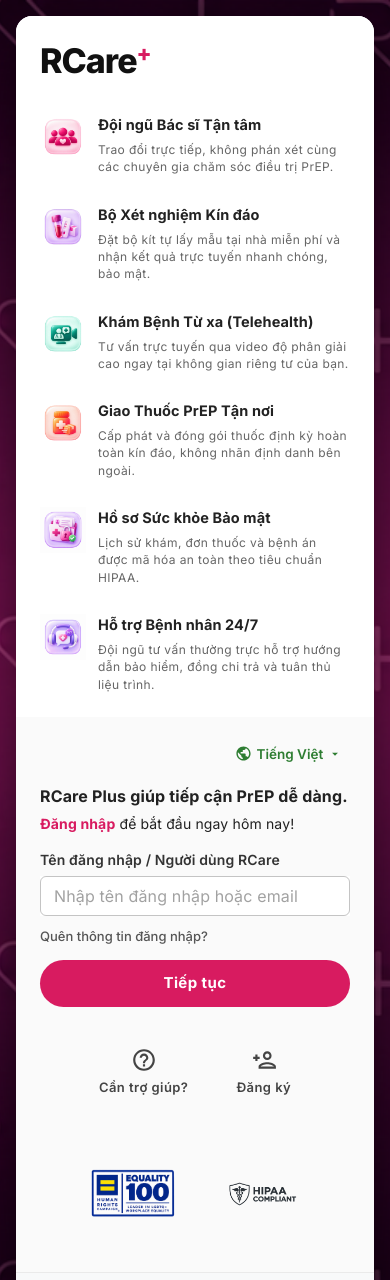
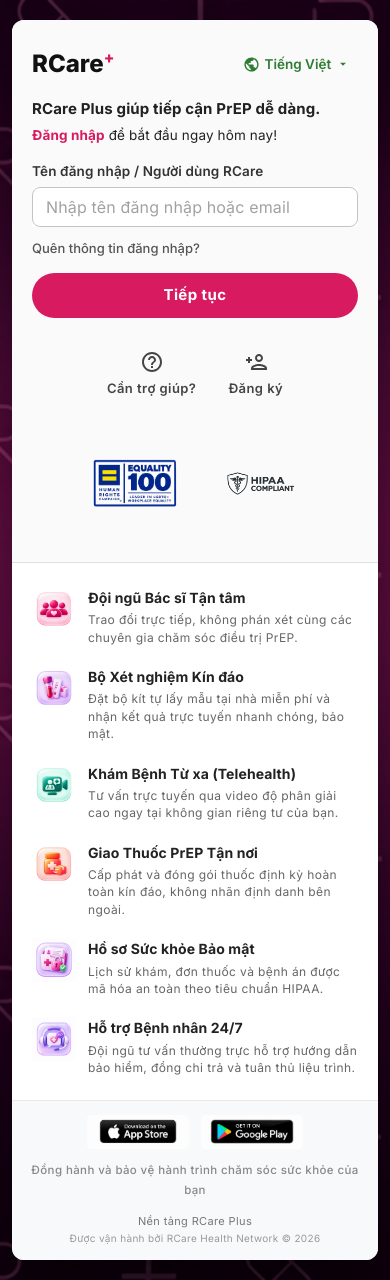
Before and after one commit to NguyenNhatHa303/rcare-plus-project, a React (Vite) app: page / in a window 390 px wide. Before the commit the page ends 844 px from the top, so only its background shows below. Built offline with nearby package versions, Linux system fonts and the light colour scheme; the HTML template or start-up script is replaced by a standard one.

Commit message:
update: fix global mobile scroll in index.html

```diff
--- a/index.html
+++ b/index.html
@@ -4,20 +4,20 @@
     <meta charset="UTF-8" />
     <link rel="icon" type="image/svg+xml" href="/favicon.svg" />
 
-    <!-- Viewport tối ưu cho Mobile & iOS: hỗ trợ tai thỏ, chặn zoom vỡ layout khi gõ form -->
+    <!-- Viewport tối ưu cho Mobile & iOS: hỗ trợ tai thỏ, chặn auto-zoom gây vỡ bố cục khi nhập liệu -->
     <meta
       name="viewport"
       content="width=device-width, initial-scale=1.0, maximum-scale=1.0, user-scalable=no, viewport-fit=cover"
     />
 
-    <!-- Màu thanh trạng thái trên trình duyệt di động -->
+    <!-- Tối ưu hiển thị thanh trạng thái trình duyệt -->
     <meta name="theme-color" content="#111111" />
     <meta name="mobile-web-app-capable" content="yes" />
     <meta name="apple-mobile-web-app-status-bar-style" content="black-translucent" />
 
     <title>RCare Plus</title>
 
-    <!-- Nạp sẵn Google Font Inter -->
+    <!-- Nạp sẵn font Inter chuẩn -->
     <link rel="preconnect" href="https://fonts.googleapis.com" />
     <link rel="preconnect" href="https://fonts.gstatic.com" crossorigin />
     <link
@@ -30,14 +30,16 @@
         margin: 0;
         padding: 0;
         box-sizing: border-box;
-        -webkit-tap-highlight-color: transparent; /* Tắt vệt xám khi bấm chạm trên mobile */
+        -webkit-tap-highlight-color: transparent;
       }
 
+      /* Mở khóa cuộn dọc trơn tru, không khóa cứng chiều cao */
       html, body {
         width: 100%;
         min-height: 100%;
-        height: 100%;
         overflow-x: hidden;
+        overflow-y: auto !important;
+        -webkit-overflow-scrolling: touch;
         font-family: 'Inter', -apple-system, BlinkMacSystemFont, 'Segoe UI', Roboto, Helvetica, Arial, sans-serif;
         background-color: #fafafa;
         color: #111111;
@@ -47,13 +49,21 @@
 
       #root {
         width: 100%;
-        min-height: 100%;
-        height: 100%;
+        min-height: 100vh;
         display: flex;
         flex-direction: column;
       }
 
-      /* Tùy chỉnh thanh cuộn mảnh và mượt */
+      /* Quy tắc bảo vệ cuộn trên màn hình cảm ứng điện thoại và máy tính bảng */
+      @media (max-width: 900px) {
+        html, body, #root {
+          height: auto !important;
+          overflow-y: auto !important;
+          position: static !important;
+        }
+      }
+
+      /* Tùy chỉnh thanh cuộn mảnh tinh gọn */
       ::-webkit-scrollbar {
         width: 6px;
         height: 6px;
--- a/src/pages/LoginPage.tsx
+++ b/src/pages/LoginPage.tsx
@@ -21,11 +21,9 @@
 import hipaaLogo from '../assets/hipaa.png';
 import bgPattern from '../assets/bg-pattern.png';
 
-// Import ảnh Store Badges
 import appStoreIcon from '../assets/app-store-icon.png';
 import googlePlayIcon from '../assets/google-play-icon.png';
 
-// Import 6 icon tính năng
 import careTeamIcon from '../assets/care-team-icon.png';
 import labResultsIcon from '../assets/lab-results-icon.png';
 import virtualCareIcon from '../assets/virtual-care-icon.png';
@@ -164,7 +162,6 @@
   const [username, setUsername] = useState('');
   const [error, setError] = useState(false);
 
-  // Khởi tạo trực tiếp từ localStorage mà không cần useEffect
   const [language, setLanguage] = useState<'en' | 'vi'>(() => {
     const savedLang = localStorage.getItem('rcare_lang');
     return savedLang === 'en' || savedLang === 'vi' ? savedLang : 'vi';
@@ -226,10 +223,10 @@
   return (
     <Box
       sx={{
-        width: '100vw',
+        width: '100%',
         minHeight: '100vh',
-        margin: 0,
-        padding: { xs: 2, md: 4 },
+        boxSizing: 'border-box',
+        p: { xs: 1.5, sm: 2.5, md: 4 },
         display: 'flex',
         alignItems: 'center',
         justifyContent: 'center',
@@ -238,32 +235,36 @@
         backgroundSize: 'cover',
         backgroundPosition: 'center',
         backgroundRepeat: 'no-repeat',
-        position: 'fixed',
-        top: 0,
-        left: 0,
         fontFamily: APP_FONT_FAMILY,
-        overflowY: 'auto',
       }}
     >
       <Card
         sx={{
           maxWidth: 1180,
           width: '100%',
-          borderRadius: 4,
+          borderRadius: { xs: 3, sm: 4 },
           boxShadow: '0 20px 50px rgba(0,0,0,0.6)',
           overflow: 'hidden',
           fontFamily: APP_FONT_FAMILY,
           backgroundColor: '#fff',
           display: 'flex',
           flexDirection: 'column',
+          my: { xs: 1, sm: 2 },
         }}
       >
-        <Box sx={{ display: 'flex', flexDirection: { xs: 'column', md: 'row' }, flex: 1 }}>
-          {/* CỘT TRÁI: 6 TÍNH NĂNG */}
+        <Box
+          sx={{
+            display: 'flex',
+            // Trên điện thoại: xếp Form Login lên đầu (column-reverse), trên máy tính giữ nguyên
+            flexDirection: { xs: 'column-reverse', md: 'row' },
+            flex: 1,
+          }}
+        >
+          {/* CỘT TÍNH NĂNG */}
           <Box
             sx={{
-              flex: { xs: '1 1 100%', md: '1 1 62%' },
-              padding: { xs: 3, sm: '35px 35px 25px 40px' },
+              flex: { xs: '1 1 100%', md: '1 1 60%' },
+              padding: { xs: '24px 20px', sm: '35px 35px 25px 40px' },
               backgroundColor: '#fff',
               display: 'flex',
               flexDirection: 'column',
@@ -271,7 +272,7 @@
             }}
           >
             <Box>
-              <Box sx={{ display: 'flex', alignItems: 'center', mb: 4 }}>
+              <Box sx={{ display: { xs: 'none', md: 'flex' }, alignItems: 'center', mb: 4 }}>
                 <Typography
                   variant="h4"
                   sx={{
@@ -290,20 +291,19 @@
                 sx={{
                   display: 'grid',
                   gridTemplateColumns: { xs: '1fr', sm: '1fr 1fr' },
-                  gap: 3.5,
+                  gap: { xs: 2.5, sm: 3.5 },
                 }}
               >
                 {t.features.map((item, index) => (
                   <Box key={index} sx={{ display: 'flex', alignItems: 'flex-start', gap: 1.5 }}>
                     <Box
                       sx={{
-                        width: 46,
-                        height: 46,
-                        minWidth: 46,
+                        width: 44,
+                        height: 44,
+                        minWidth: 44,
                         display: 'flex',
                         alignItems: 'center',
                         justifyContent: 'center',
-                        backgroundColor: 'transparent',
                       }}
                     >
                       <Box
@@ -324,9 +324,9 @@
                         sx={{
                           fontWeight: 700,
                           color: '#222',
-                          mb: 0.5,
+                          mb: 0.3,
                           fontFamily: APP_FONT_FAMILY,
-                          fontSize: '14.5px',
+                          fontSize: '14px',
                         }}
                       >
                         {item.title}
@@ -351,19 +351,35 @@
           </Box>
 
           <Divider orientation="vertical" flexItem sx={{ display: { xs: 'none', md: 'block' } }} />
+          <Divider orientation="horizontal" flexItem sx={{ display: { xs: 'block', md: 'none' } }} />
 
-          {/* CỘT PHẢI: FORM ĐĂNG NHẬP */}
+          {/* CỘT FORM ĐĂNG NHẬP */}
           <Box
             sx={{
-              flex: { xs: '1 1 100%', md: '1 1 38%' },
-              padding: { xs: 3, sm: '30px 35px 25px 35px' },
+              flex: { xs: '1 1 100%', md: '1 1 40%' },
+              padding: { xs: '28px 20px 24px 20px', sm: '32px 35px 25px 35px' },
               display: 'flex',
               flexDirection: 'column',
               backgroundColor: '#fafafa',
             }}
           >
-            {/* Dropdown chọn ngôn ngữ */}
-            <Box sx={{ display: 'flex', justifyContent: 'flex-end', alignItems: 'center', mb: 2 }}>
+            {/* Header trên Mobile: hiện Logo và nút đổi ngôn ngữ cùng hàng */}
+            <Box sx={{ display: 'flex', justifyContent: 'space-between', alignItems: 'center', mb: 2 }}>
+              <Box sx={{ display: { xs: 'flex', md: 'none' }, alignItems: 'center' }}>
+                <Typography
+                  variant="h5"
+                  sx={{
+                    fontWeight: 800,
+                    color: '#111',
+                    fontFamily: APP_FONT_FAMILY,
+                  }}
+                >
+                  RCare
+                  <sup style={{ color: '#d81b60', fontSize: '0.65em', fontWeight: 800 }}>+</sup>
+                </Typography>
+              </Box>
+
+              {/* Dropdown chọn ngôn ngữ */}
               <Box
                 onClick={handleOpenLangMenu}
                 sx={{
@@ -377,6 +393,7 @@
                   padding: '4px 8px',
                   borderRadius: 1,
                   fontFamily: APP_FONT_FAMILY,
+                  ml: 'auto',
                   '&:hover': { backgroundColor: 'rgba(46, 125, 50, 0.08)' },
                 }}
               >
@@ -421,11 +438,11 @@
               </Menu>
             </Box>
 
-            <Typography variant="subtitle1" sx={{ mb: 0.5, fontWeight: 'bold', fontFamily: APP_FONT_FAMILY, textAlign: 'left' }}>
+            <Typography variant="subtitle1" sx={{ mb: 0.5, fontWeight: 700, fontFamily: APP_FONT_FAMILY, textAlign: 'left', fontSize: { xs: '15px', sm: '16px' } }}>
               {t.title}
             </Typography>
 
-            <Typography variant="body2" color="text.secondary" sx={{ mb: 2, fontFamily: APP_FONT_FAMILY, textAlign: 'left' }}>
+            <Typography variant="body2" color="text.secondary" sx={{ mb: 2, fontFamily: APP_FONT_FAMILY, textAlign: 'left', fontSize: '13.5px' }}>
               <span style={{ color: '#d81b60', fontWeight: 'bold' }}>{t.loginHighlight}</span>
               {t.loginSubtitle}
             </Typography>
@@ -439,7 +456,7 @@
                 handleNextClick();
               }}
             >
-              <Typography variant="body2" sx={{ mb: 0.8, color: '#333', fontWeight: 600, fontFamily: APP_FONT_FAMILY }}>
+              <Typography variant="body2" sx={{ mb: 0.8, color: '#333', fontWeight: 600, fontFamily: APP_FONT_FAMILY, fontSize: '13.5px' }}>
                 {t.usernameLabel}
               </Typography>
               <TextField
@@ -455,10 +472,10 @@
                 error={error}
                 helperText={error ? t.errorEmpty : ''}
                 sx={{
-                  mb: 1,
+                  mb: 1.2,
                   backgroundColor: '#fff',
                   '& .MuiOutlinedInput-root': {
-                    borderRadius: 1.5,
+                    borderRadius: 2,
                     fontFamily: APP_FONT_FAMILY,
                     '&.Mui-focused fieldset': {
                       borderColor: '#d81b60',
@@ -495,7 +512,7 @@
                   backgroundColor: '#d81b60',
                   color: 'white',
                   borderRadius: 50,
-                  padding: '10px 0',
+                  py: 1.2,
                   textTransform: 'none',
                   fontSize: '15px',
                   fontWeight: 'bold',
@@ -510,7 +527,7 @@
             </Box>
 
             {/* 2 nút trợ giúp: Need help? & Sign up */}
-            <Box sx={{ display: 'flex', justifyContent: 'center', gap: 6, my: 3 }}>
+            <Box sx={{ display: 'flex', justifyContent: 'center', gap: { xs: 4, sm: 6 }, my: 2 }}>
               <Box
                 onClick={() => setOpenHelpModal(true)}
                 sx={{
@@ -522,7 +539,7 @@
                   '&:hover svg, &:hover span': { color: '#d81b60' },
                 }}
               >
-                <svg width="26" height="26" viewBox="0 0 24 24" fill="#444">
+                <svg width="24" height="24" viewBox="0 0 24 24" fill="#444">
                   <path d="M11 18h2v-2h-2v2zm1-16C6.48 2 2 6.48 2 12s4.48 10 10 10 10-4.48 10-10S17.52 2 12 2zm0 18c-4.41 0-8-3.59-8-8s3.59-8 8-8 8 3.59 8 8-3.59 8-8 8zm0-14c-2.21 0-4 1.79-4 4h2c0-1.1.9-2 2-2s2 .9 2 2c0 2-3 1.75-3 5h2c0-2.25 3-2.5 3-5 0-2.21-1.79-4-4-4z" />
                 </svg>
                 <Typography component="span" variant="caption" sx={{ fontWeight: 600, color: '#444', fontFamily: APP_FONT_FAMILY, fontSize: '13px' }}>
@@ -544,7 +561,7 @@
                   '&:hover svg, &:hover span': { color: '#d81b60' },
                 }}
               >
-                <svg width="26" height="26" viewBox="0 0 24 24" fill="#444">
+                <svg width="24" height="24" viewBox="0 0 24 24" fill="#444">
                   <path d="M15 12c2.21 0 4-1.79 4-4s-1.79-4-4-4-4 1.79-4 4 1.79 4 4 4zm0-6c1.1 0 2 .9 2 2s-.9 2-2 2-2-.9-2-2 .9-2 2-2zm0 8c-2.67 0-8 1.34-8 4v2h16v-2c0-2.66-5.33-4-8-4zm-6 4c.22-.72 3.31-2 6-2 2.7 0 5.8 1.29 6 2H9zm-3-7V7H4v2H2v2h2v2h2v-2h2V9H6z" />
                 </svg>
                 <Typography component="span" variant="caption" sx={{ fontWeight: 600, color: '#444', fontFamily: APP_FONT_FAMILY, fontSize: '13px' }}>
@@ -559,9 +576,9 @@
                 display: 'flex',
                 justifyContent: 'center',
                 alignItems: 'center',
-                gap: 3,
+                gap: 2.5,
                 mt: 'auto',
-                pt: 2,
+                pt: 1.5,
               }}
             >
               <Box
@@ -569,7 +586,7 @@
                 src={equalityLogo}
                 alt="Equality 100"
                 sx={{
-                  width: { xs: 110, sm: 140 },
+                  width: { xs: 110, sm: 130 },
                   maxWidth: '48%',
                   height: 'auto',
                   objectFit: 'contain',
@@ -580,7 +597,7 @@
                 src={hipaaLogo}
                 alt="HIPAA Compliant"
                 sx={{
-                  width: { xs: 100, sm: 130 },
+                  width: { xs: 100, sm: 120 },
                   maxWidth: '45%',
                   height: 'auto',
                   objectFit: 'contain',
@@ -590,46 +607,25 @@
           </Box>
         </Box>
 
-        {/* FOOTER TĨNH */}
+        {/* FOOTER */}
         <Box
           sx={{
             backgroundColor: '#f8f9fa',
             borderTop: '1px solid #eaeaea',
-            padding: { xs: 2, sm: '14px 40px' },
+            padding: { xs: '14px 16px', sm: '14px 40px' },
             display: 'flex',
             flexDirection: { xs: 'column', md: 'row' },
             alignItems: 'center',
             justifyContent: 'space-between',
-            gap: 2,
+            gap: 1.5,
           }}
         >
           <Box sx={{ display: 'flex', alignItems: 'center', gap: 1.5 }}>
-            <Box
-              component="a"
-              href="#"
-              sx={{
-                display: 'inline-flex',
-                alignItems: 'center',
-                textDecoration: 'none',
-                transition: 'transform 0.15s, opacity 0.2s',
-                '&:hover': { opacity: 0.85, transform: 'scale(1.02)' },
-              }}
-            >
-              <Box component="img" src={appStoreIcon} alt="App Store" sx={{ height: 38, width: 'auto', borderRadius: 1 }} />
+            <Box component="a" href="#" sx={{ display: 'inline-flex', textDecoration: 'none' }}>
+              <Box component="img" src={appStoreIcon} alt="App Store" sx={{ height: 34, width: 'auto', borderRadius: 1 }} />
             </Box>
-
-            <Box
-              component="a"
-              href="#"
-              sx={{
-                display: 'inline-flex',
-                alignItems: 'center',
-                textDecoration: 'none',
-                transition: 'transform 0.15s, opacity 0.2s',
-                '&:hover': { opacity: 0.85, transform: 'scale(1.02)' },
-              }}
-            >
-              <Box component="img" src={googlePlayIcon} alt="Google Play" sx={{ height: 38, width: 'auto', borderRadius: 1 }} />
+            <Box component="a" href="#" sx={{ display: 'inline-flex', textDecoration: 'none' }}>
+              <Box component="img" src={googlePlayIcon} alt="Google Play" sx={{ height: 34, width: 'auto', borderRadius: 1 }} />
             </Box>
           </Box>
 
@@ -637,7 +633,7 @@
             variant="caption"
             sx={{
               color: '#888',
-              fontSize: '12px',
+              fontSize: '11.5px',
               fontWeight: 500,
               fontFamily: APP_FONT_FAMILY,
               textAlign: 'center',
```
